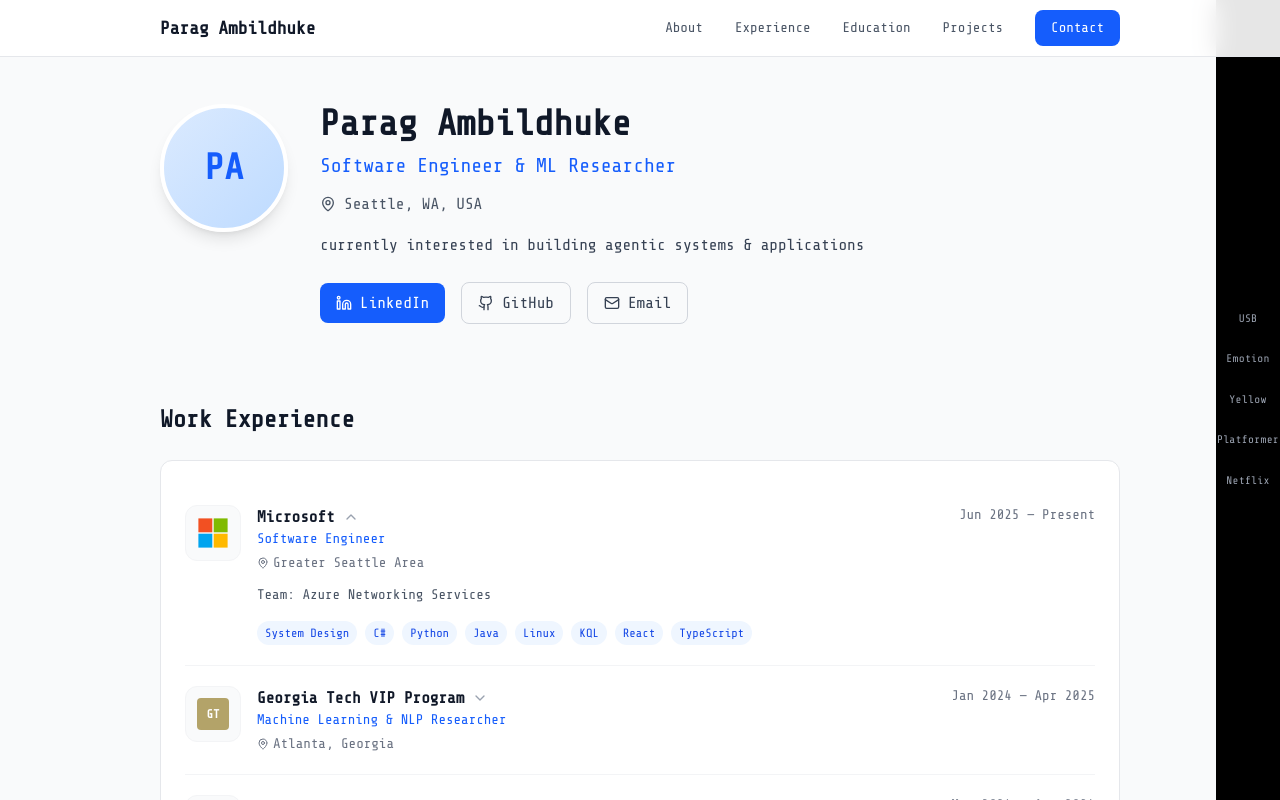
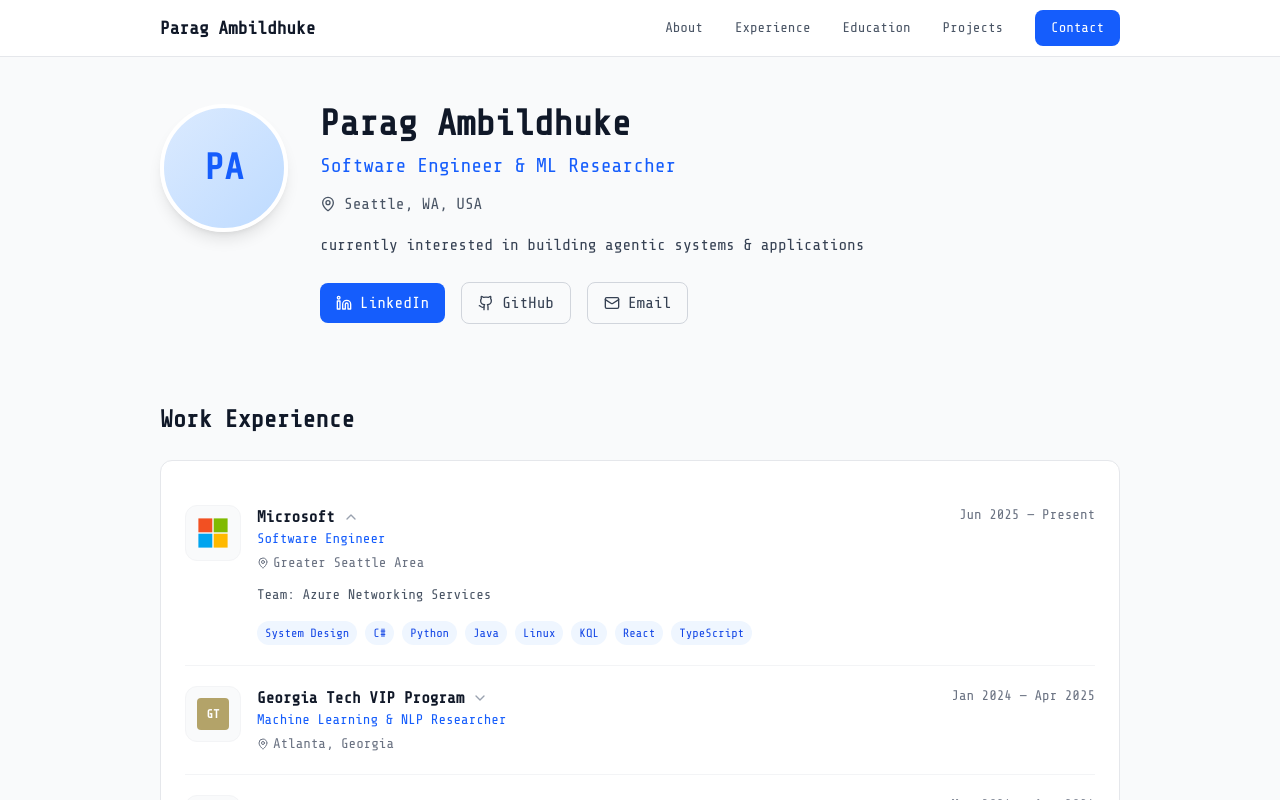
Before and after one commit to gtparag/parag-portfolio, a Next.js app: page / in a window 1280 px wide. Shown: the top 800 px of the page. Built offline with nearby package versions, Linux system fonts and the light colour scheme.

Commit message:
remove projects sidebar

```diff
--- a/app/page.tsx
+++ b/app/page.tsx
@@ -22,13 +22,10 @@ import { ProfessionalExperience } from "@/components/professional/experience";
 import { ProfessionalEducation } from "@/components/professional/education";
 import { ProfessionalProjects } from "@/components/professional/projects";
 import { ProfessionalContact } from "@/components/professional/contact";
-import { ProjectsSidebar } from "@/components/professional/projects-sidebar";
-
 // Professional website for recruiters
 function ProfessionalWebsite() {
   return (
     <div className="min-h-screen bg-gray-50">
-      <ProjectsSidebar />
       <ProfessionalHeader />
       <main className="pt-14">
         <div className="max-w-5xl mx-auto px-4 sm:px-6 lg:px-8">
--- a/components/professional/projects-sidebar.tsx
+++ /dev/null
@@ -1,24 +0,0 @@
-"use client";
-
-import { projects } from "@/content/projects";
-
-export function ProjectsSidebar() {
-  const featured = projects.filter((p) => p.featured && p.sidebar !== false);
-
-  return (
-    <div className="fixed right-0 top-0 bottom-0 z-40 hidden lg:flex flex-col items-center justify-center w-16 bg-black gap-6">
-      {featured.map((project) => (
-        <a
-          key={project.id}
-          href={project.liveUrl || project.githubUrl || "#projects"}
-          target={project.liveUrl || project.githubUrl ? "_blank" : undefined}
-          rel="noopener noreferrer"
-          title={project.title}
-          className="text-gray-400 hover:text-white transition-colors duration-200 text-[11px] font-medium tracking-wide"
-        >
-          {project.shortTitle || project.title}
-        </a>
-      ))}
-    </div>
-  );
-}
```
